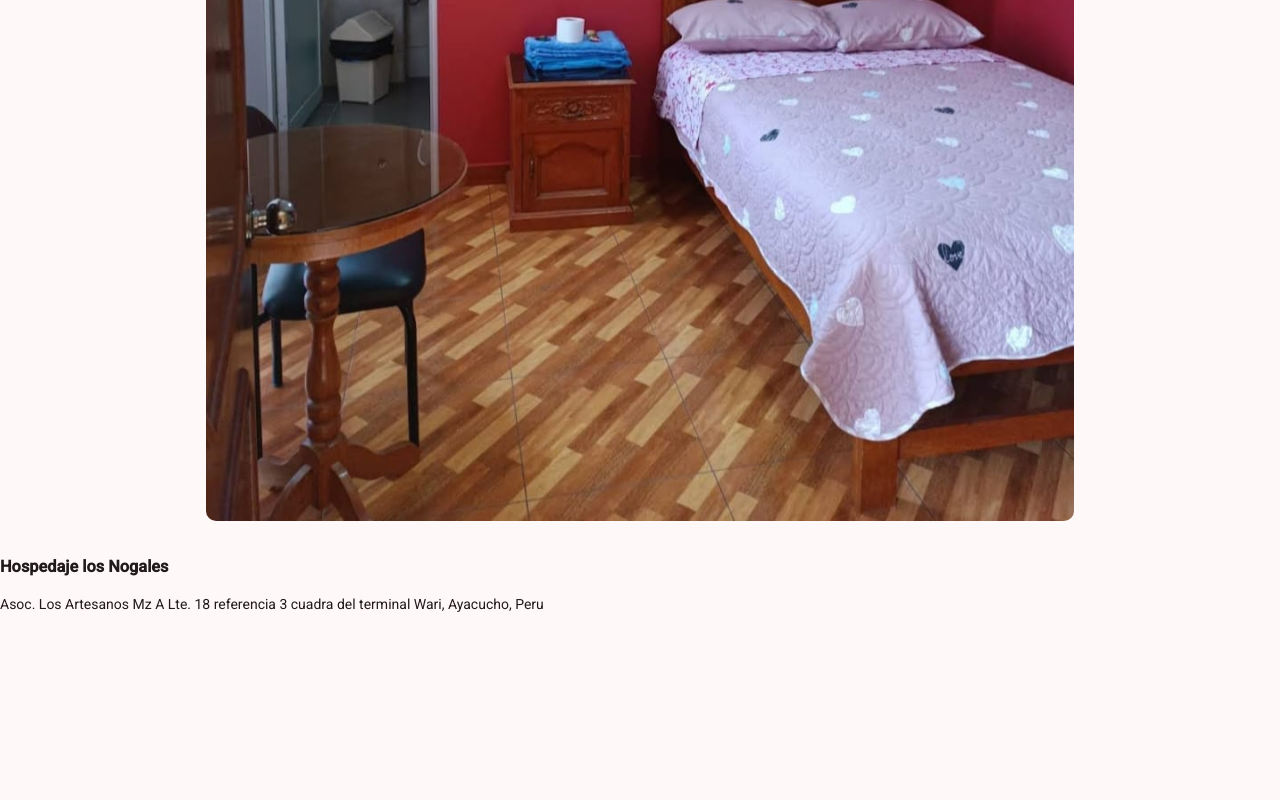
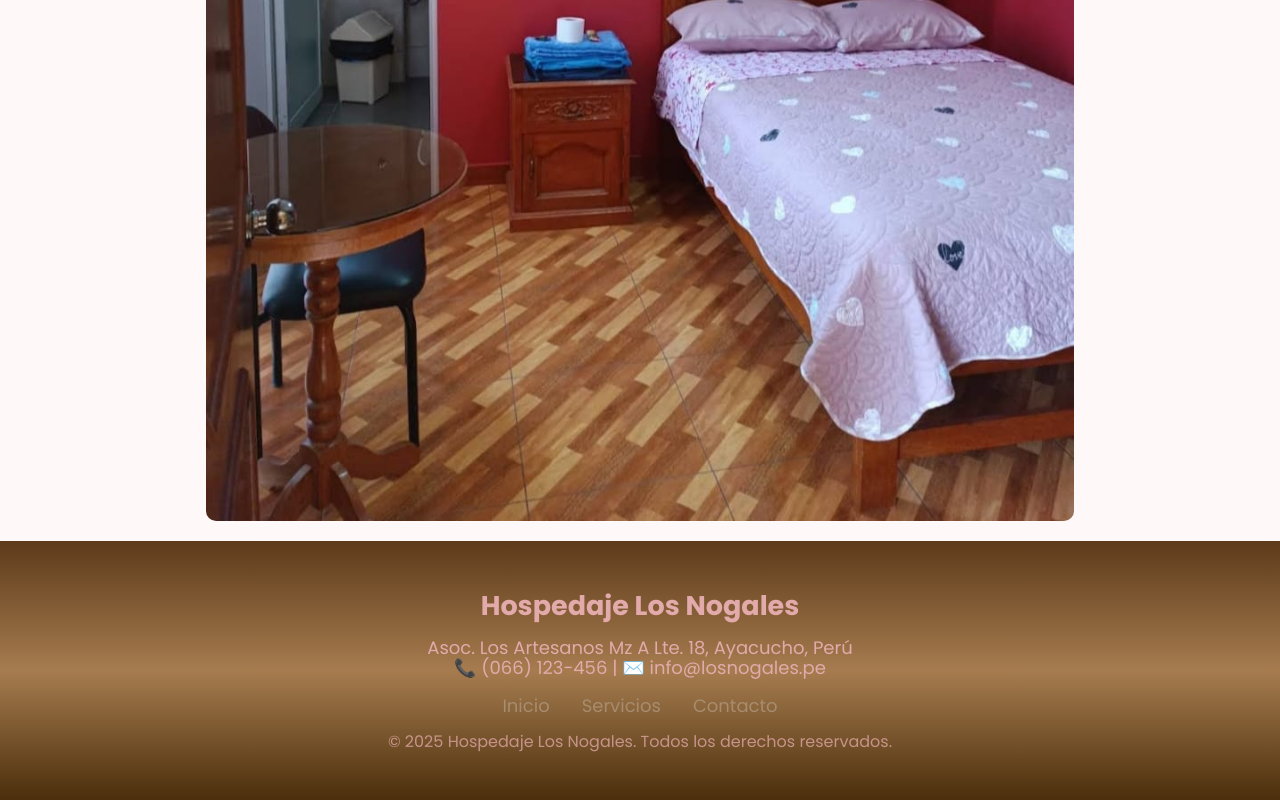
Before and after one commit to 10ANGELICA/proyecto-casa, an Angular app: page / in a window 1280 px wide. Shown: the part 1376-2176 px from the top of the page. Before the commit the page ends 1990 px from the top, so only its background shows below. Built offline with nearby package versions, Linux system fonts and the light colour scheme.

Commit message:
Actualizacion
Added footer content including address, contact info, and links.

```diff
--- a/src/app/footer/footer.html
+++ b/src/app/footer/footer.html
@@ -1,9 +1,18 @@
-<link href="https://fonts.googleapis.com/css2?family=Poppins&display=swap" rel="stylesheet" />
+<footer class="footer">
+  <div class="footer-content">
+    <h2 class="footer-title">Hospedaje <span>Los Nogales</span></h2>
 
-<h3>
-    Hospedaje los Nogales
-</h3>
+    <p class="footer-address">
+      Asoc. Los Artesanos Mz A Lte. 18, Ayacucho, Perú<br />
+      📞 (066) 123-456 | ✉️ info@losnogales.pe
+    </p>
 
-<P>Asoc. Los Artesanos Mz A Lte. 18
-    referencia 3 cuadra del terminal Wari, Ayacucho, Peru
-</P>
+    <div class="footer-links">
+      <a routerLink="/">Inicio</a>
+      <a routerLink="/servicios">Servicios</a>
+      <a routerLink="/contacto">Contacto</a>
+    </div>
+
+    <p class="footer-copy">© 2025 Hospedaje Los Nogales. Todos los derechos reservados.</p>
+  </div>
+</footer>
```
